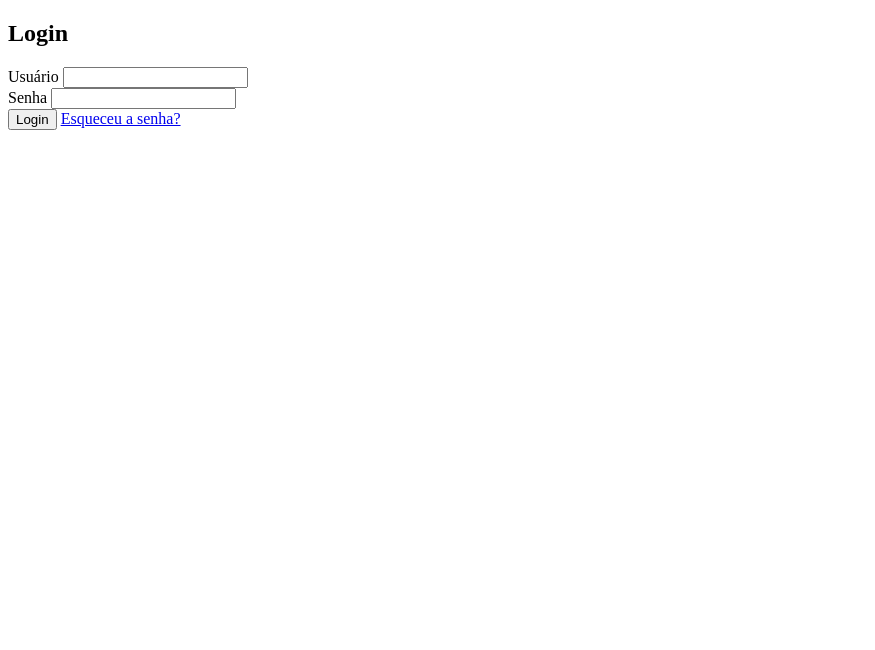
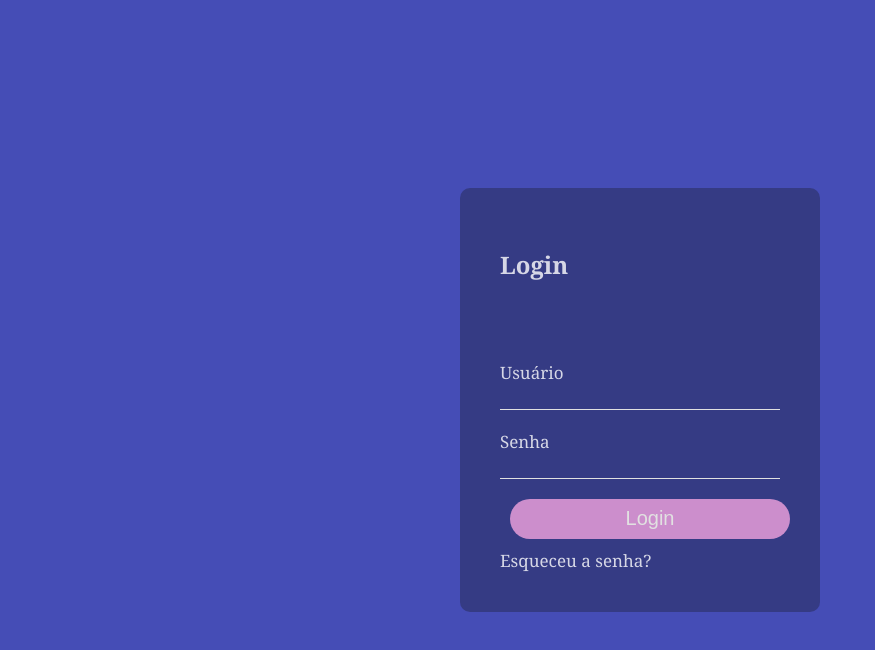
Before and after one commit to Jhoan-Veitor/TDS_DS_2023_VESPERTINO, a plain HTML site: page aula_03/login.html in a window 1280 px wide. Shown: the whole page, without its empty margins (0-875 px from the left). Drawn offline with Linux system fonts and the light colour scheme.

Commit message:
Conclusão do projeto login 17-08-2023

```diff
--- a/aula_03/login.html
+++ b/aula_03/login.html
@@ -3,7 +3,7 @@
 
 <head>
     <meta charset="UTF-8">
-    <link rel="stylesheet" href="./styles.css" />
+    <link rel="stylesheet" href="./style.css" />
     <title>Login</title>
 </head>
 
--- a/aula_03/style.css
+++ b/aula_03/style.css
@@ -38,6 +38,7 @@ body {
     border: none;
     border-bottom: 1px solid #e1e1e1;
     outline: none;
+    color: #fff;
 }
 
 .card-content-area{
@@ -45,3 +46,25 @@ body {
     flex-direction: column;
     padding: 10px 0px;
 }
+
+.card-footer .submit{
+width: 100%;
+height: 40px;
+background-color: rgb(204, 142, 204);
+border: none;
+border-radius: 25px;
+color: #e1e1e1;
+font-size: 20px;
+margin: 10px;
+text-transform: capitalize;
+cursor: pointer;
+}
+
+.card-footer a{
+color: #fff;
+text-decoration: none;
+text-align: center;
+font-size: 17px;
+margin-top: 10px;
+opacity: 0.8;
+}
```
